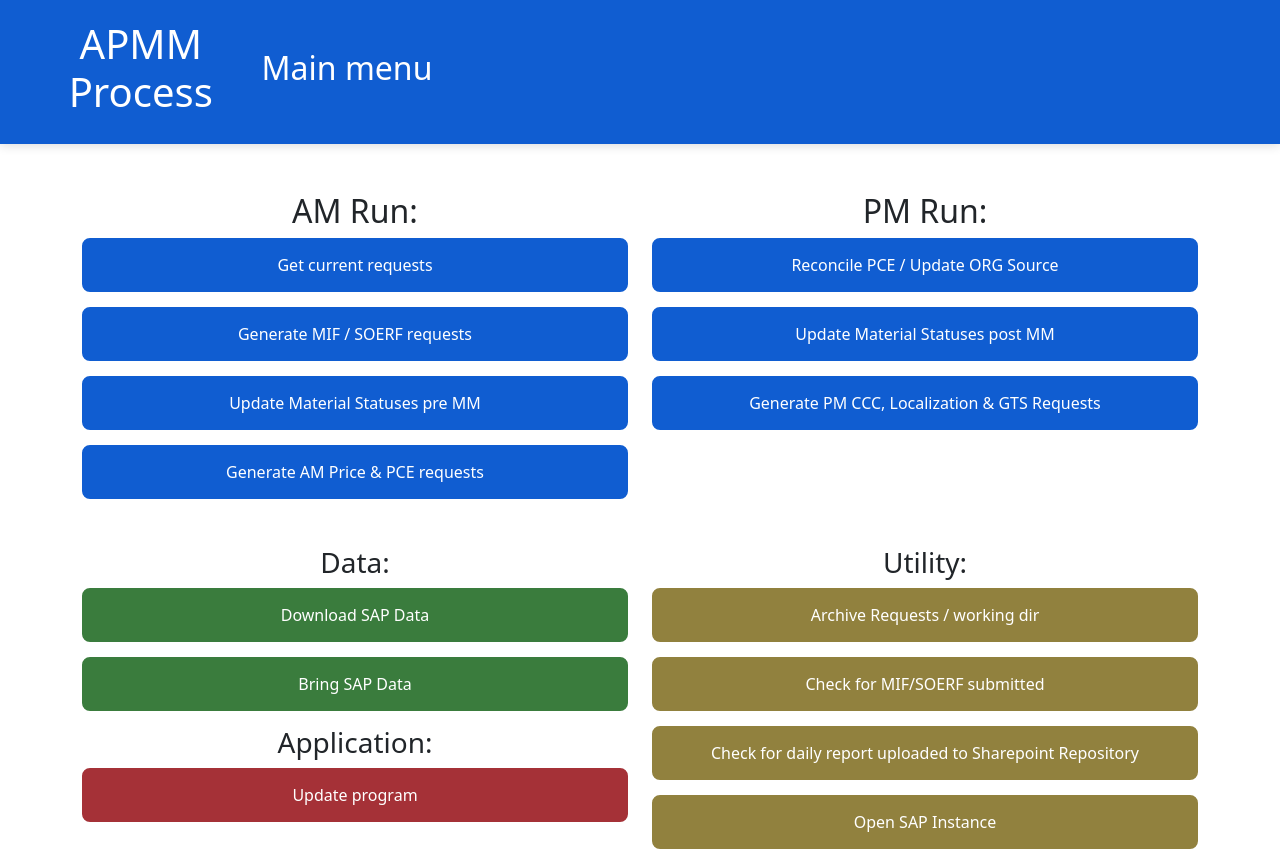
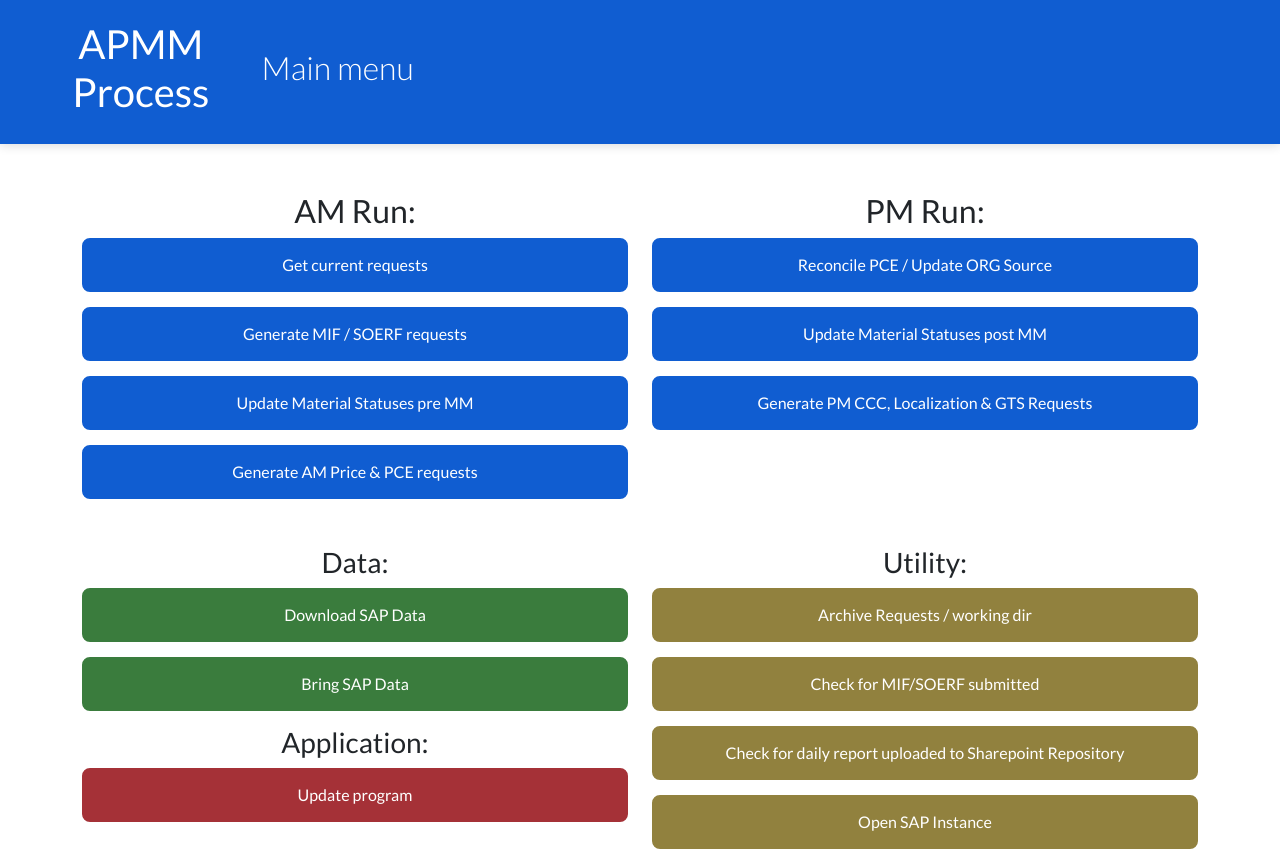
Before and after one commit to zakrzaq/RA-AP-Proc, a Flask app: page / in a window 1280 px wide. Run offline with Flask 2, Linux system fonts and the light colour scheme; some libraries are stand-ins or nearby versions.

Commit message:
flask-ui: header fixes;

```diff
--- a/static/styles/index.css
+++ b/static/styles/index.css
@@ -1,3 +1,5 @@
+@import url("https://fonts.googleapis.com/css2?family=Lato:ital,wght@0,100;0,300;0,400;0,700;0,900;1,100;1,300;1,400;1,700;1,900&display=swap");
+
 :root {
   --blue: rgb(16, 93, 209);
   --red: rgb(165, 49, 55);
@@ -6,6 +8,10 @@
   --white: #ffffff;
   --light-gray: rgb(242, 242, 242);
   --shadd: 0 0 11px rgba(33, 33, 33, 0.2);
+}
+
+body {
+  font-family: "Lato", sans-serif !important;
 }
 
 .mt-20 {
@@ -116,3 +122,8 @@ p.code-line {
   display: flex;
   align-items: center;
 }
+
+.title-text {
+  font-weight: 300;
+  text-align: left;
+}
--- a/templates/index.html
+++ b/templates/index.html
@@ -5,8 +5,8 @@
     <meta http-equiv="X-UA-Compatible" content="IE=edge" />
     <meta name="viewport" content="width=device-width, initial-scale=1.0" />
     <title>AP MM EXTENSION BUSINESS ENGINE</title>
-    <link rel="stylesheet" href= "{{
-    url_for('static',filename='styles/reset.css') }}"">
+    <!-- <link rel="stylesheet" href= "{{
+    url_for('static',filename='styles/reset.css') }}""> -->
     <link
       href="https://cdn.jsdelivr.net/npm/bootstrap@5.2.3/dist/css/bootstrap.min.css"
       rel="stylesheet"
@@ -27,7 +27,7 @@
         </h1>
       </div>
       <div class="title">
-        <h2>Main menu</h2>
+        <h2 class="title-text">Main menu</h2>
       </div>
     </header>
     <div class="container-md d-flex justify-content-center flex-column">
--- a/templates/output.html
+++ b/templates/output.html
@@ -22,7 +22,7 @@
         </h1>
       </div>
       <div class="title">
-        <h2>{% if script %}
+        <h2 class="title-text">{% if script %}
           Result: {{ script }}
         {% else %}
           No script name provided
```
